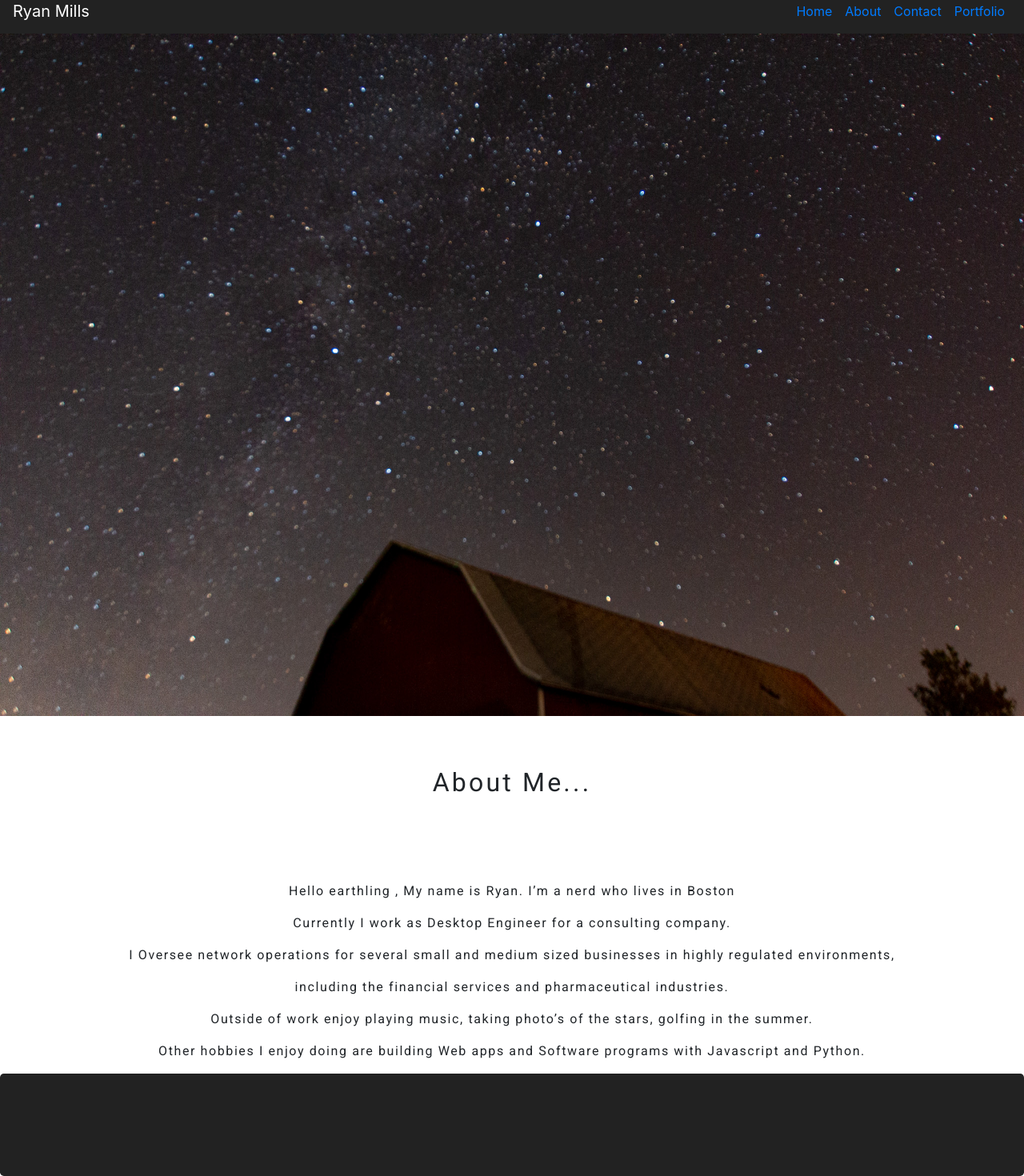
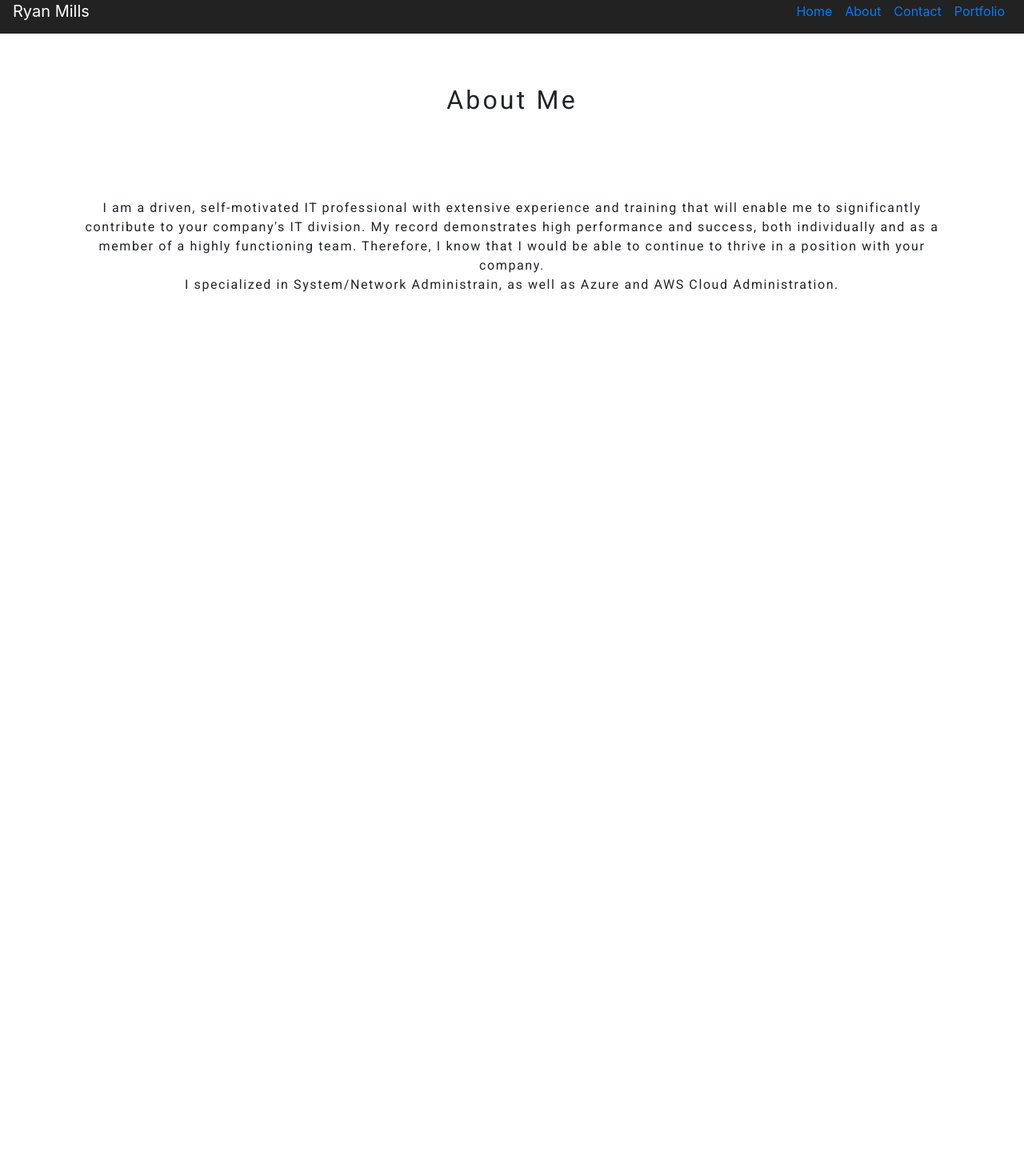
Before and after one commit to noogler617/react_website_2021, a React (Create React App) app: page /about in a window 1280 px wide. Shown: the part 14-1484 px from the top of the page at 80% size. After the commit the page ends 800 px from the top, so only its background shows below. Built offline with nearby package versions, Linux system fonts and the light colour scheme.

Commit message:
update about and contact page

```diff
--- a/src/components/about.css
+++ b/src/components/about.css
@@ -1,6 +1,4 @@
-.header-image {
-  height: 10%;
-}
+
 .jumbotron {
   background-color: white;
 }
@@ -8,11 +6,8 @@ h2, p {
   font-family: 'Roboto', sans-serif;
   letter-spacing: 0.1em;
 }
-.about-section {
-  margin: 0 70px;
+
+p {
+  margin: auto;
+  text-align: center;
 }
-.about-bottom {
-  margin-top: 15px;
-  margin: auto;
-  background-color: #222;
-}
--- a/src/components/about.js
+++ b/src/components/about.js
@@ -7,22 +7,22 @@ export class About extends Component {
       render() {
         return(
           <div>
-          <Image src={Barn} className="header-image" />
+
           <Jumbotron>
-            <h2>About Me...</h2>
+            <h2>About Me</h2>
           </Jumbotron>
         <Container className="about-section">
-            <p>Hello earthling , My name is Ryan. I&rsquo;m a nerd who lives in Boston</p>
-            <p>Currently I work as Desktop Engineer for a consulting company.</p>
-            <p>I Oversee network operations for several small and medium sized businesses in highly regulated
-             environments,</p><p> including the financial services and pharmaceutical industries.</p>
+        <div className="text">
+          <p>I am a driven, self-motivated IT professional with extensive experience and training that will
+          enable me to significantly contribute to your company's IT division. My record demonstrates
+          high performance and success, both individually and as a member of a highly functioning
+          team. Therefore, I know that I would be able to continue to thrive in a position with your
+          company.</p>
+          <p>I specialized in System/Network Administrain, as well as Azure and AWS Cloud Administration. </p>
+          </div>
 
-             <p>Outside of work enjoy playing music, taking photo&rsquo;s of the stars, golfing in the summer. </p>
+        </Container>
 
-             <p>Other hobbies I enjoy doing are building Web apps and Software programs with Javascript and Python. </p>
-        </Container>
-        <Jumbotron className="about-bottom">
-        </Jumbotron>
         </div>
         )
       }
--- a/src/components/contact.js
+++ b/src/components/contact.js
@@ -10,10 +10,7 @@ export class Contact extends Component {
         return(
           <div>
           <Jumbotron className="text-center">
-          <h2>Connect with me</h2>
-          <p>
-            Please send me a message if you would like to work with me.
-          </p>
+          <h2>Please send me a message if you would like to connect</h2>
       </Jumbotron>
       <Container>
         <Form className="main-form" name="contact">
```
